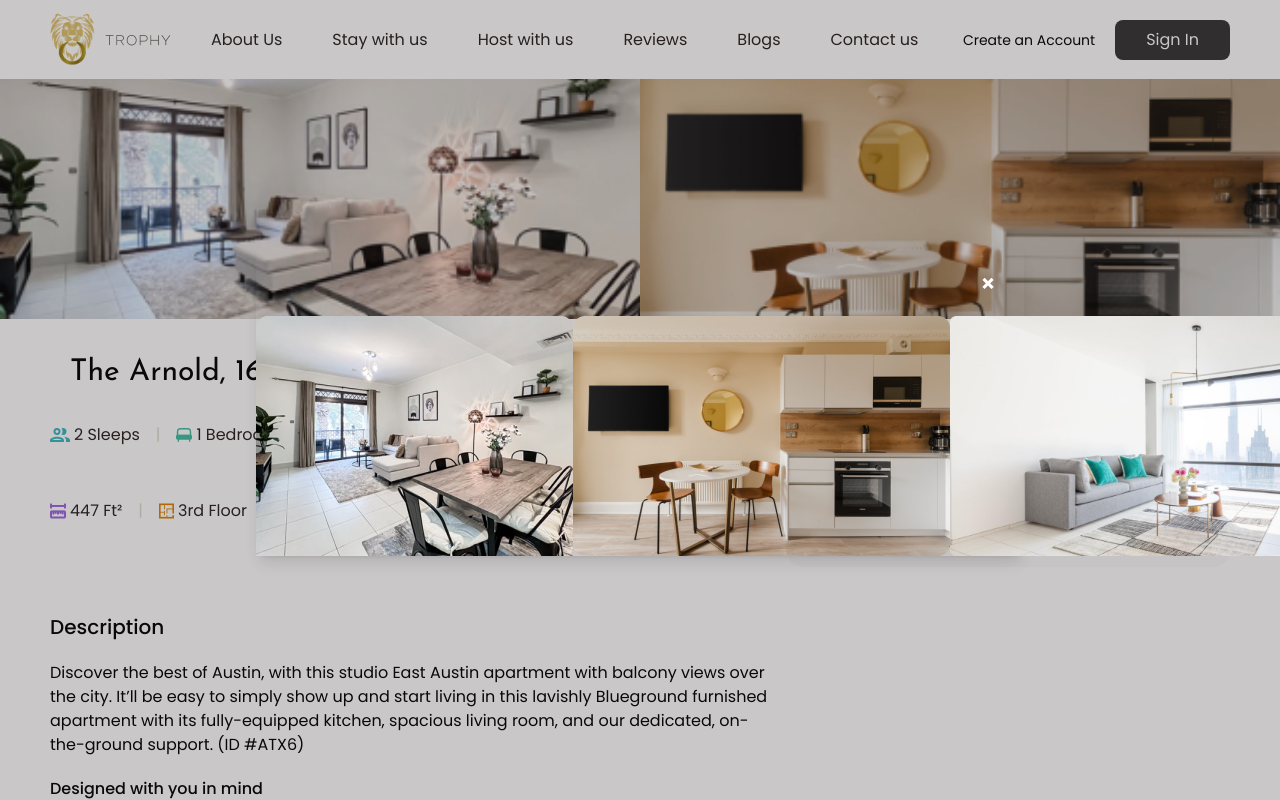
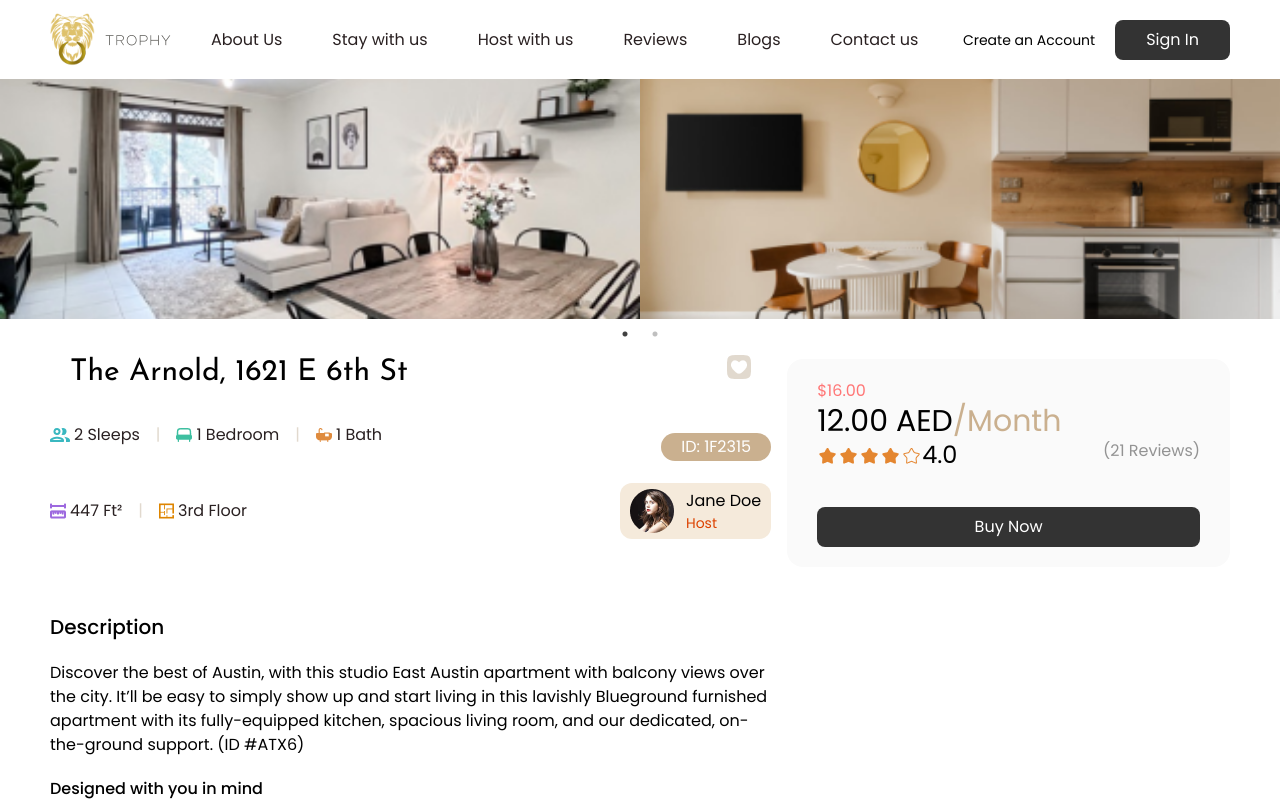
Before and after one commit to devolego/Trophystays-website, a Next.js app: page /property-details/1 in a window 1280 px wide. Shown: the top 800 px of the page. Built offline with nearby package versions, Linux system fonts and the light colour scheme.

Commit message:
Small Modification

```diff
--- a/components/Hotel/details.tsx
+++ b/components/Hotel/details.tsx
@@ -33,7 +33,7 @@ var settings = {
   slidesToScroll: 2,
 };
 const PropertyDetails = () => {
-  const [showModal, setShowModal] = React.useState<boolean>(true);
+  const [showModal, setShowModal] = React.useState<boolean>(false);
   return (
     <div className="overflow-hidden">
       <Slider {...settings}>
```
